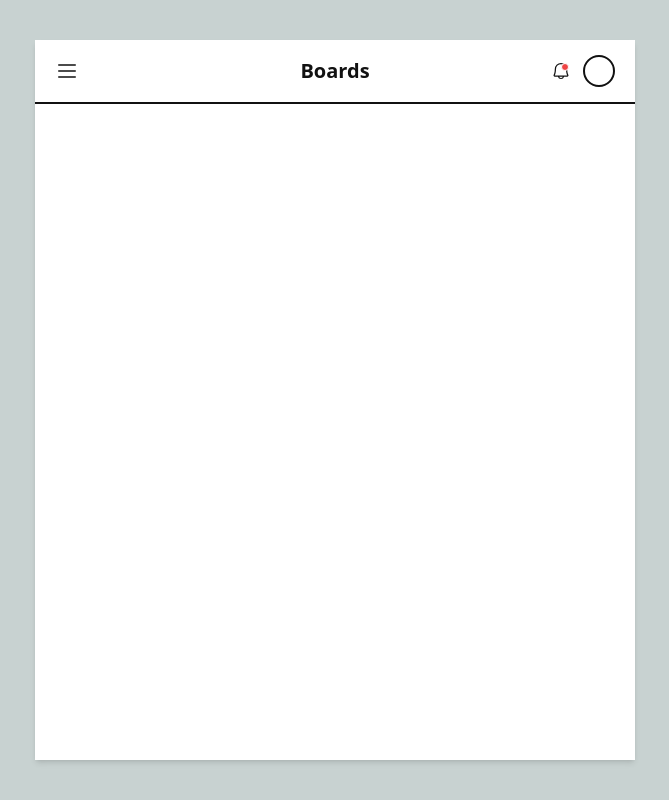
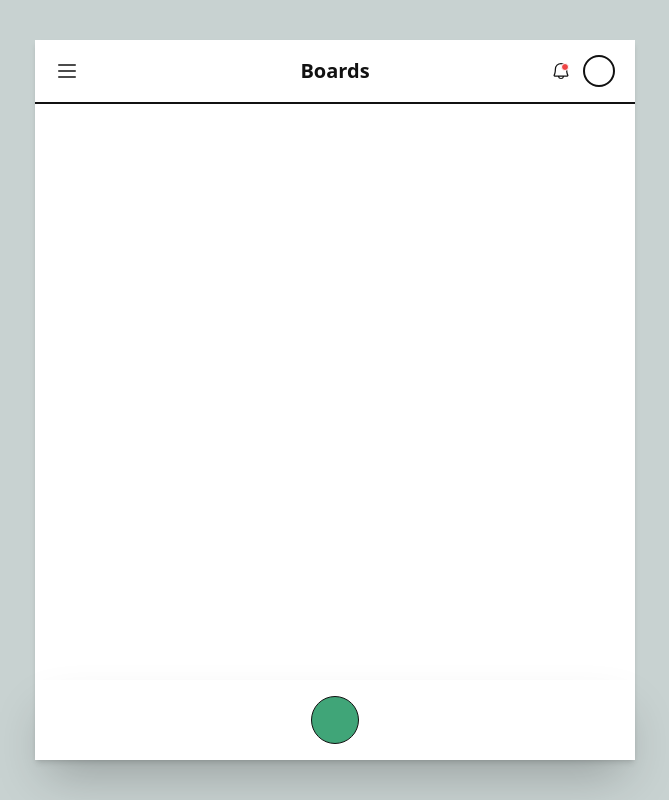
Before and after one commit to ark1111/todo-list-1, a React (Vite) app: page / in a window 1280 px wide. Shown: the whole page, without its empty margins (305-974 px from the left). Built offline with nearby package versions, Linux system fonts and the light colour scheme.

Commit message:
feat: Boars / NewTask button...

```diff
--- a/src/App.tsx
+++ b/src/App.tsx
@@ -1,14 +1,15 @@
 import Header from "./components/header/Header";
+import Boards from "./pages/boards/Boards";
 
 function App() {
-
   return (
     <div className="w-screen min-h-screen md:flex items-center justify-center md:bg-[#C8D2D1]">
       <div className="w-full md:w-[600px] md:h-[90vh] bg-background md:shadow-md">
-        <Header/>
+        <Header />
+        <Boards />
       </div>
     </div>
   );
 }
 
-export default App
+export default App;
--- /dev/null
+++ b/src/pages/boards/Boards.tsx
@@ -0,0 +1,11 @@
+import NewTask from "./NewTask";
+
+const Borads = () => {
+  return (
+    <div className="w-full h-[calc(100%-64px)] relative">
+      <NewTask />
+    </div>
+  );
+};
+
+export default Borads;
--- /dev/null
+++ b/src/pages/boards/NewTask.tsx
@@ -0,0 +1,11 @@
+// type Props = {}
+
+const NewTask = () => {
+  return (
+    <div className="w-full h-20 fixed md:absolute bottom-0 left-0 z-20 shadow-2xl flex items-center justify-center">
+      <div className="w-12 h-12 rounded-full flex items-center justify-center border border-divider bg-primary"></div>
+    </div>
+  );
+};
+
+export default NewTask;
--- a/tailwind.config.js
+++ b/tailwind.config.js
@@ -6,7 +6,7 @@ export default {
       colors: {
         background: "#ffffff",
         divider: "#111111",
-        primary: "40A578",
+        primary: "#40A578",
         secondary: {
           one: "#FAD074",
           two: "#E2EEEC",
```
